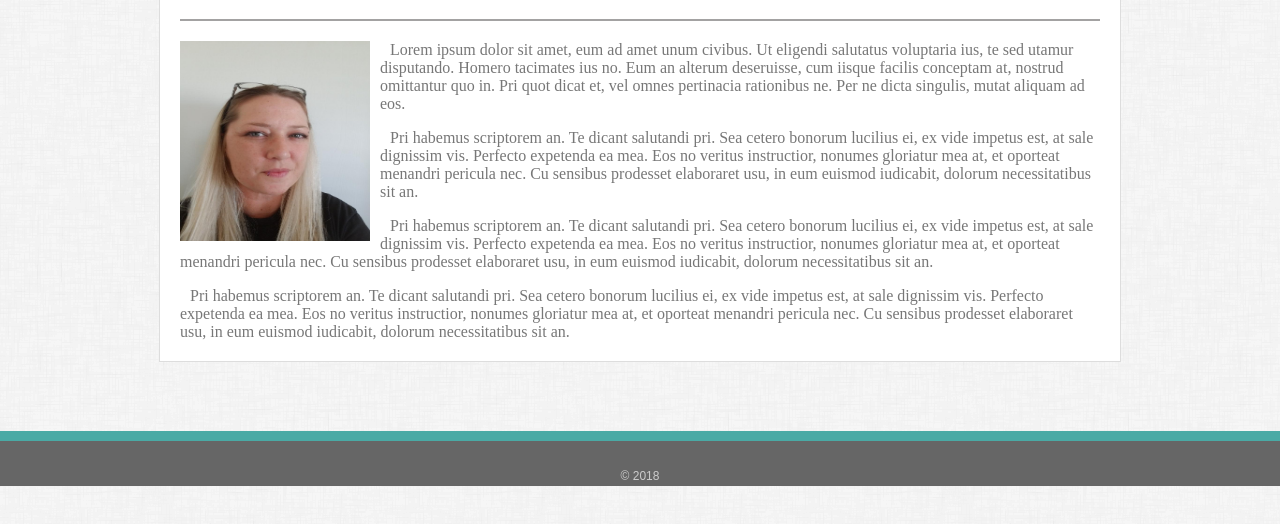
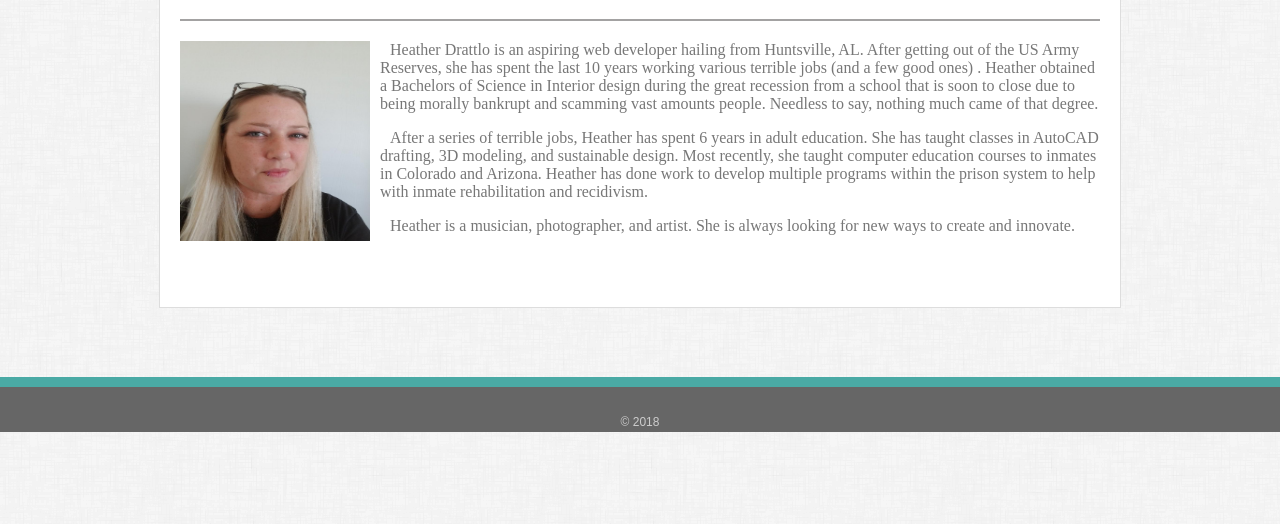
Before and after one commit to hdrattlo88/Basic-Portfolio, a plain HTML site: page index.html in a window 1280 px wide. Shown: the part 198-722 px from the top of the page. Drawn offline with Linux system fonts and the light colour scheme.

Commit message:
Update 5

```diff
--- a/index.html
+++ b/index.html
@@ -36,23 +36,22 @@
         <section>
             <img width="190" height="200" src="/assets/images/profile.jpg" alt="profile">
             <div class="p1">
-                <p>Lorem ipsum dolor sit amet, eum ad amet unum civibus. Ut eligendi salutatus voluptaria ius, te sed utamur
-                    disputando. Homero tacimates ius no. Eum an alterum deseruisse, cum iisque facilis conceptam at, nostrud
-                    omittantur quo in. Pri quot dicat et, vel omnes pertinacia rationibus ne. Per ne dicta singulis, mutat
-                    aliquam ad eos.</p>
+             <p>Heather Drattlo is an aspiring web developer hailing from Huntsville, AL. After getting out of the US Army Reserves, she has spent the last 10 years working various
+                terrible jobs (and a few good ones) . Heather obtained a Bachelors
+                of Science in Interior design during the great recession from a school that is soon to close due to being morally
+                bankrupt and scamming vast amounts people. Needless to say, nothing much came of that degree. </p>
             </div>
-            <p> Pri habemus scriptorem an. Te dicant salutandi pri. Sea cetero bonorum lucilius ei, ex vide impetus est, at sale
-                dignissim vis. Perfecto expetenda ea mea. Eos no veritus instructior, nonumes gloriatur mea at, et oporteat
-                menandri pericula nec. Cu sensibus prodesset elaboraret usu, in eum euismod iudicabit, dolorum necessitatibus
-                sit an.</p>
-            <p> Pri habemus scriptorem an. Te dicant salutandi pri. Sea cetero bonorum lucilius ei, ex vide impetus est, at sale
-                dignissim vis. Perfecto expetenda ea mea. Eos no veritus instructior, nonumes gloriatur mea at, et oporteat
-                menandri pericula nec. Cu sensibus prodesset elaboraret usu, in eum euismod iudicabit, dolorum necessitatibus
-                sit an.</p>
-            <p> Pri habemus scriptorem an. Te dicant salutandi pri. Sea cetero bonorum lucilius ei, ex vide impetus est, at sale
-                dignissim vis. Perfecto expetenda ea mea. Eos no veritus instructior, nonumes gloriatur mea at, et oporteat
-                menandri pericula nec. Cu sensibus prodesset elaboraret usu, in eum euismod iudicabit, dolorum necessitatibus
-                sit an.</p>
+
+            <p> After a series of terrible jobs, Heather has spent 6 years in adult education. She has taught classes in AutoCAD drafting, 3D modeling,
+                and sustainable design. Most recently, she taught computer education courses to inmates in
+                Colorado and Arizona. Heather has done work to develop multiple programs within the prison system to help with
+                inmate rehabilitation and recidivism. </p>
+
+            <p>Heather is a musician, photographer, and artist. She is always looking for new ways to create and innovate.</p>
+            <br>
+            <br>
+
+
         </section>
     </div>
     <div class="foot">
```
